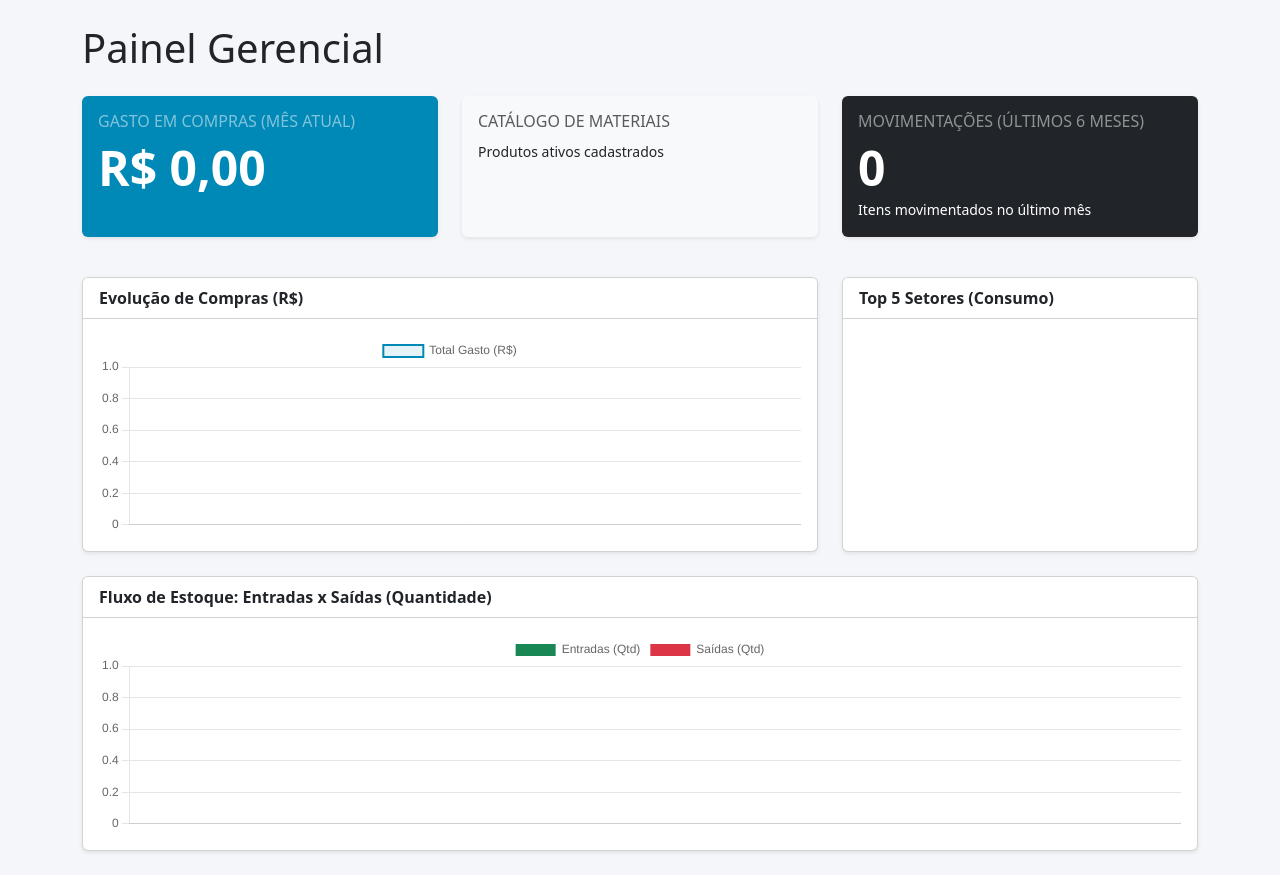
After one commit to heraldolmr84/almoxarifado, a PHP site: the page made by src/Views/dashboard/gerencial.php in a window 1280 px wide. The commit adds this page. Run offline with PHP 8.4, Linux system fonts and the light colour scheme; the template is opened without the code that fills it, so the values that code supplies are empty; a map, chart or similar area stays blank; some libraries are stand-ins or nearby versions.

Commit message:
Inserção de dashboard gerancial e modificações no login

```diff
--- a/public/index.php
+++ b/public/index.php
@@ -51,7 +51,12 @@ if (Auth::check()) {
     if ($user['perfil'] === 'OPERADOR') {
         $defaultController = 'requisicao';
         $defaultAction = 'list';
+    } elseif ($user['perfil'] === 'GERENTE') {
+        // Gerente cai direto no painel estratégico
+        $defaultController = 'dashboard';
+        $defaultAction = 'gerencial';
     }
+
 } else {
     // Se não estiver logado, a tela padrão é o login
     $defaultController = 'auth';
--- /dev/null
+++ b/src/Views/dashboard/gerencial.php
@@ -0,0 +1,184 @@
+<h1 class="mb-4">Painel Gerencial</h1>
+
+<!-- Cards Superiores (3 colunas padronizadas) -->
+<div class="row mb-4">
+    <!-- Card 1: Gastos -->
+    <div class="col-md-4 mb-3">
+        <div class="card text-white shadow-sm border-0 h-100" style="background-color: #0088B7;">
+            <div class="card-body">
+                <h6 class="card-title text-uppercase text-white-50">Gasto em Compras (Mês Atual)</h6>
+                <h2 class="display-5 fw-bold mb-0">R$ <?= number_format($totalGastoMes, 2, ',', '.') ?></h2>
+            </div>
+        </div>
+    </div>
+
+    <!-- Card 2: Catálogo -->
+    <div class="col-md-4 mb-3">
+        <div class="card text-dark bg-light shadow-sm border-0 h-100">
+            <div class="card-body">
+                <h6 class="card-title text-uppercase text-muted">Catálogo de Materiais</h6>
+                <h2 class="display-5 fw-bold mb-0"><?= $totalProdutos ?></h2>
+                <small>Produtos ativos cadastrados</small>
+            </div>
+        </div>
+    </div>
+
+    <!-- Card 3: Movimentações no Mês -->
+    <div class="col-md-4 mb-3">
+        <div class="card text-white bg-dark shadow-sm border-0 h-100">
+            <div class="card-body">
+                <h6 class="card-title text-uppercase text-white-50">Movimentações (Últimos 6 meses)</h6>
+                <?php
+                $totalMov = 0;
+                // Verifica se as chaves existem e se não estão vazias
+                if (!empty($graficoMovimentacoes['entradas']) && !empty($graficoMovimentacoes['saidas'])) {
+                    $countEntradas = count($graficoMovimentacoes['entradas']);
+                    $countSaidas = count($graficoMovimentacoes['saidas']);
+
+                    // Pega o último item do array sem usar end()
+                    $ultimoMesEntradas = $graficoMovimentacoes['entradas'][$countEntradas - 1] ?? 0;
+                    $ultimoMesSaidas = $graficoMovimentacoes['saidas'][$countSaidas - 1] ?? 0;
+
+                    $totalMov = $ultimoMesEntradas + $ultimoMesSaidas;
+                }
+                ?>
+                <h2 class="display-5 fw-bold mb-0">
+                    <?= number_format($totalMov, 0, ',', '.') ?>
+                </h2>
+                <small>Itens movimentados no último mês</small>
+            </div>
+        </div>
+    </div>
+</div>
+
+<!-- Gráficos -->
+<div class="row">
+    <!-- Gráfico de Evolução de Compras -->
+    <div class="col-lg-8 mb-4">
+        <div class="card shadow-sm h-100">
+            <div class="card-header bg-white fw-bold">Evolução de Compras (R$)</div>
+            <div class="card-body">
+                <div style="position: relative; height: 200px; width: 100%;">
+                    <canvas id="graficoCompras"></canvas>
+                </div>
+            </div>
+        </div>
+    </div>
+
+    <!-- Gráfico de Consumo por Setor -->
+    <div class="col-lg-4 mb-4">
+        <div class="card shadow-sm h-100">
+            <div class="card-header bg-white fw-bold">Top 5 Setores (Consumo)</div>
+            <div class="card-body">
+                <div style="position: relative; height: 200px; width: 100%;">
+                    <canvas id="graficoDepartamentos"></canvas>
+                </div>
+            </div>
+        </div>
+    </div>
+
+    <!-- NOVO: Gráfico de Entradas e Saídas -->
+    <div class="col-12 mb-4">
+        <div class="card shadow-sm h-100">
+            <div class="card-header bg-white fw-bold">Fluxo de Estoque: Entradas x Saídas (Quantidade)</div>
+            <div class="card-body">
+                <div style="position: relative; height: 200px; width: 100%;">
+                    <canvas id="graficoMovimentacoes"></canvas>
+                </div>
+            </div>
+        </div>
+    </div>
+</div>
+
+<!-- Importando Chart.js -->
+<script src="https://cdn.jsdelivr.net/npm/chart.js"></script>
+
+<script>
+    // Aguarda o documento carregar completamente antes de renderizar
+    document.addEventListener("DOMContentLoaded", function () {
+
+        // Cores padrão do sistema
+        const corAzul = '#0088B7';
+        const corVerde = '#198754';
+        const corVermelho = '#dc3545';
+
+        // --- 1. Gráfico de Compras (Linhas) ---
+        const labelsCompras = <?= json_encode(array_column($graficoMeses ?? [], 'mes')) ?>;
+        const dadosCompras = <?= json_encode(array_column($graficoMeses ?? [], 'total')) ?>;
+
+        const ctxCompras = document.getElementById('graficoCompras');
+        if (ctxCompras) {
+            new Chart(ctxCompras.getContext('2d'), {
+                type: 'line',
+                data: {
+                    labels: labelsCompras,
+                    datasets: [{
+                        label: 'Total Gasto (R$)',
+                        data: dadosCompras,
+                        borderColor: corAzul,
+                        backgroundColor: 'rgba(0, 136, 183, 0.1)',
+                        borderWidth: 2,
+                        fill: true,
+                        tension: 0.3
+                    }]
+                },
+                options: { responsive: true, maintainAspectRatio: false, scales: { y: { beginAtZero: true } } }
+            });
+        }
+
+        // --- 2. Gráfico de Departamentos (Rosca) ---
+        const labelsDeptos = <?= json_encode(array_column($graficoDepartamentos ?? [], 'departamento')) ?>;
+        const dadosDeptos = <?= json_encode(array_column($graficoDepartamentos ?? [], 'total')) ?>;
+
+        const ctxDeptos = document.getElementById('graficoDepartamentos');
+        if (ctxDeptos) {
+            new Chart(ctxDeptos.getContext('2d'), {
+                type: 'doughnut',
+                data: {
+                    labels: labelsDeptos,
+                    datasets: [{
+                        data: dadosDeptos,
+                        backgroundColor: [corAzul, corVerde, '#ffc107', corVermelho, '#6c757d'],
+                        borderWidth: 0
+                    }]
+                },
+                options: { responsive: true, maintainAspectRatio: false, plugins: { legend: { position: 'bottom' } } }
+            });
+        }
+
+        // --- 3. Gráfico de Entradas x Saídas (Barras) ---
+        const labelsMov = <?= json_encode($graficoMovimentacoes['meses'] ?? []) ?>;
+        const dadosEntradas = <?= json_encode($graficoMovimentacoes['entradas'] ?? []) ?>;
+        const dadosSaidas = <?= json_encode($graficoMovimentacoes['saidas'] ?? []) ?>;
+
+        const ctxMov = document.getElementById('graficoMovimentacoes');
+        if (ctxMov) {
+            new Chart(ctxMov.getContext('2d'), {
+                type: 'bar',
+                data: {
+                    labels: labelsMov,
+                    datasets: [
+                        {
+                            label: 'Entradas (Qtd)',
+                            data: dadosEntradas,
+                            backgroundColor: corVerde,
+                            borderRadius: 4
+                        },
+                        {
+                            label: 'Saídas (Qtd)',
+                            data: dadosSaidas,
+                            backgroundColor: corVermelho,
+                            borderRadius: 4
+                        }
+                    ]
+                },
+                options: {
+                    responsive: true,
+                    maintainAspectRatio: false,
+                    scales: { y: { beginAtZero: true }, x: { grid: { display: false } } },
+                    plugins: { legend: { position: 'top' } }
+                }
+            });
+        }
+    });
+</script>
--- a/src/Views/layout/header.php
+++ b/src/Views/layout/header.php
@@ -45,14 +45,20 @@ $currentController = $_GET['controller'] ?? 'dashboard';
             <div class="mt-3">
                 <!-- GERENCIAMENTO -->
                 <?php if (in_array($user['perfil'], ['ADMIN', 'ALMOXARIFE', 'GERENTE'])): ?>
-                    <div class="sidebar-heading">Gerenciamento</div>
-                    <a href="?controller=produto&action=list"
-                        class="sidebar-link <?= $currentController == 'produto' ? 'active' : '' ?>">
-                        <i class="bi bi-box-seam"></i> Produtos
-                    </a>
-                    <a href="?controller=estoque&action=list"
-                        class="sidebar-link <?= $currentController == 'estoque' ? 'active' : '' ?>">
-                        <i class="bi bi-clipboard-data"></i> Estoque
+                    <div class="sidebar-heading">Visão Geral</div>
+
+                    <!-- Se for GERENTE ou ADMIN, mostra o link do Gerencial -->
+                    <?php if (in_array($user['perfil'], ['ADMIN', 'GERENTE'])): ?>
+                        <a href="?controller=dashboard&action=gerencial"
+                            class="sidebar-link <?= ($currentController == 'dashboard' && ($_GET['action'] ?? '') == 'gerencial') ? 'active' : '' ?>">
+                            <i class="bi bi-graph-up-arrow"></i> Painel Gerencial
+                        </a>
+                    <?php endif; ?>
+
+                    <!-- Dashboard Operacional (Almoxarife, Admin e Gerente) -->
+                    <a href="?controller=dashboard&action=index"
+                        class="sidebar-link <?= ($currentController == 'dashboard' && ($_GET['action'] ?? 'index') == 'index') ? 'active' : '' ?>">
+                        <i class="bi bi-speedometer2"></i> Painel Operacional
                     </a>
                 <?php endif; ?>
 
```
Also changed, not shown: src/Controllers/AuthController.php (+9 -14 lines), src/Controllers/DashboardController.php (+19 -0 lines), src/Models/Dashboard.php (+77 -0 lines).
